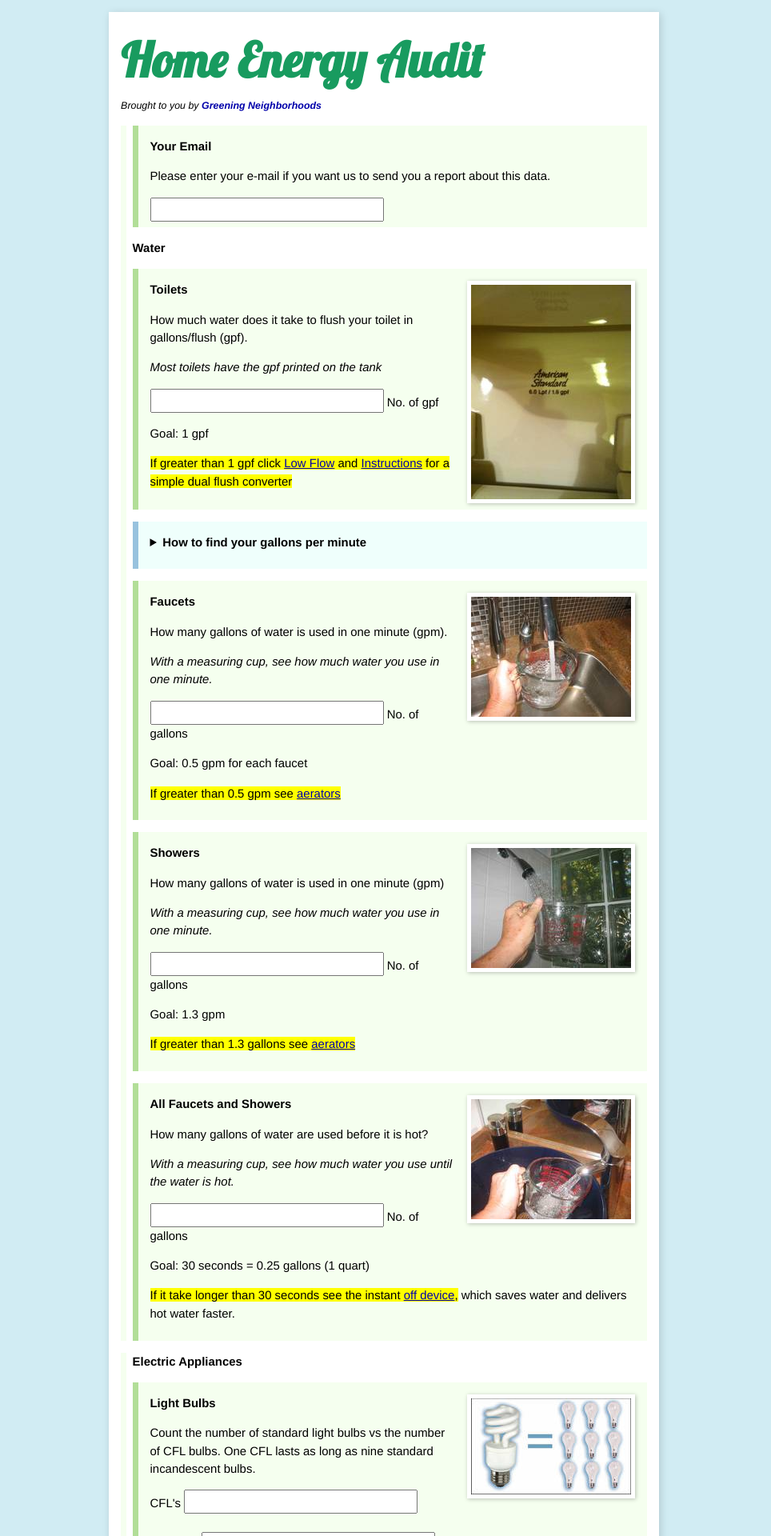
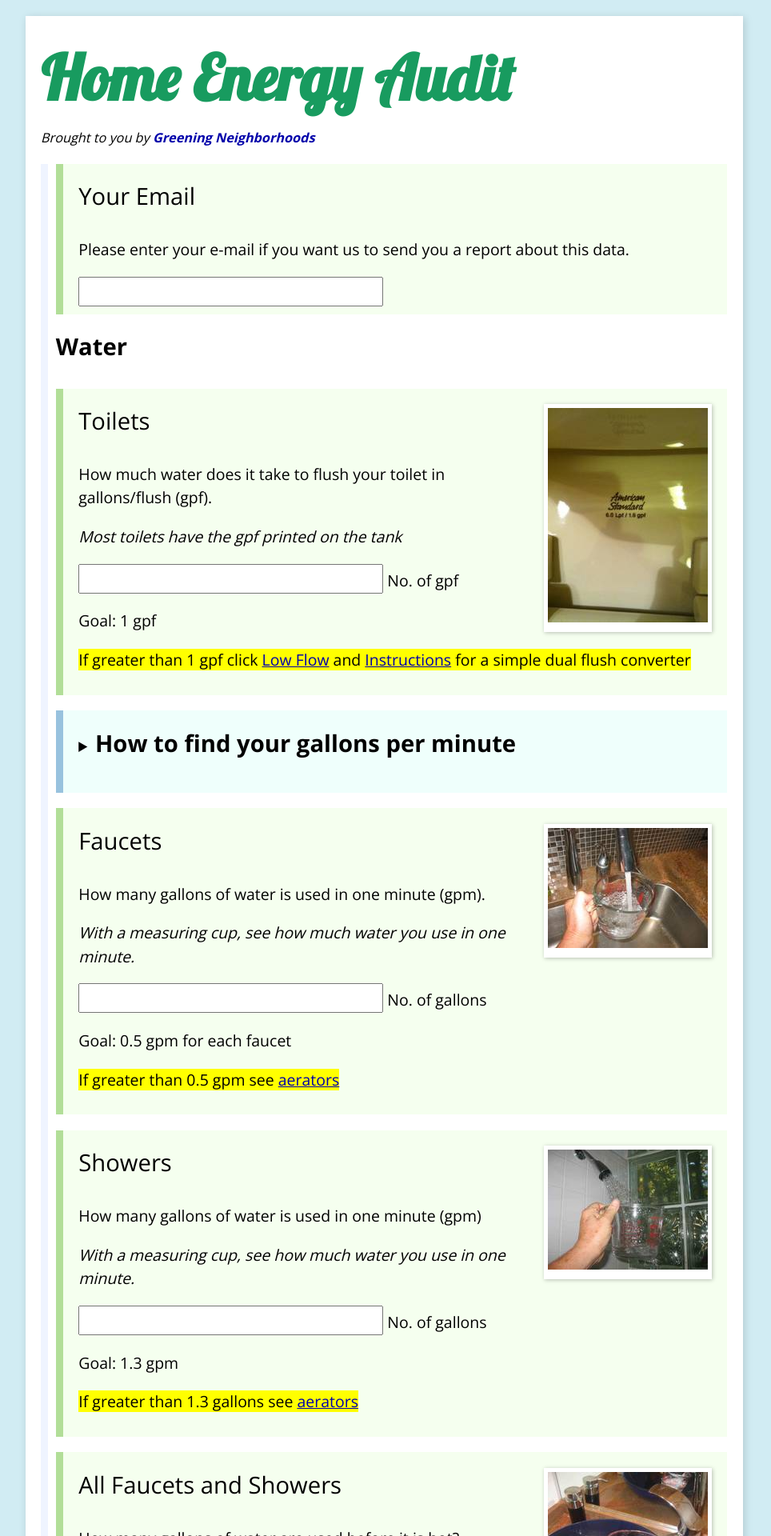
Before and after one commit to GreeningNeighborhoods/greeningneighborhoods.github.io, a Jekyll site: the page built from index.html, in a window 1280 px wide. Shown: the top 1920 px of the page at 80% size, without its empty margins (160-1124 px from the left). Built offline with Jekyll 4.4.1, drawn with Linux system fonts in a browser that asks for light colours; Markdown is read by kramdown in place of the engine named in the settings.

Commit message:
added responsive design

```diff
--- a/css/main.css
+++ b/css/main.css
@@ -5,6 +5,7 @@
 /*****************************************************************************/
 
 @import url(http://fonts.googleapis.com/css?family=Lobster);
+@import url(http://fonts.googleapis.com/css?family=Open+Sans:400,700,300);
 
 /* Global Reset */
 * {
@@ -16,7 +17,7 @@
 
 body {
   background-color: #D1ECF3;
-  font: 13.34px Helvetica, Arial, sans-serif;
+  font: 13.34px 'Open Sans', Helvetica, Arial, sans-serif;
   font-size: small;
   text-align: center;
 }
@@ -90,7 +91,7 @@
 }
 
 .img_link img {
-  display: block;
+  /*display: block;*/
 }
 
 section section:before,
@@ -101,6 +102,15 @@
 
 section section:after {
     clear: both;
+}
+
+section h1 {
+  font-size: 1.5em;
+  font-weight: bold;
+}
+
+section section section h1 {
+  font-weight: 300;
 }
 
 section section {
@@ -141,6 +151,20 @@
 }
 
 
+section.water {
+  border-left-color:#EFF4FF;
+}
+section.electric {
+  border-left-color:#FFEFEF;
+}
+section.headting {
+  border-left-color:inherit;
+}
+section.transport {
+  border-left-color:#FFEFFC;
+}
+
+
 /*****************************************************************************/
 /*
 /* Site
@@ -149,7 +173,7 @@
 
 .site {
   background-color: #FFF;
-  font-size: 115%;
+  font-size: 150%;
   text-align: left;
   width: 44em;
   margin: 1em auto 2em;
@@ -246,3 +270,34 @@
 .post pre.terminal code {
   background-color: #333;
 }
+
+footer { padding: 0 1em; }
+
+
+@media ( max-width: 56em ) {
+
+  .header { padding: 0 1em; }
+  .site { font-size: 135%; width:100%; padding:0;}
+  #audit input[type=text] {
+    display: block;
+  }
+
+  section section { padding-left: 0; }
+}
+
+@media ( max-width: 35em ) {
+
+  .site { font-size: 115%; }
+
+  #audit .img_link {
+    margin-left: 0;
+    float: none;
+    text-align: center;
+    margin-bottom: 1em;
+  }
+}
+
+@media ( max-width: 25em ) {
+
+  .site { font-size: 100%; }
+}
--- a/index.html
+++ b/index.html
@@ -5,7 +5,7 @@
 
 <section id="audit">
     <form onsubmit="" target="_blank" id="ss-form" method="POST" action="https://docs.google.com/forms/d/1A_UZ1itz8ZugAHAwy_ndMyZlMZf04muFmwTxjegmWJo/formResponse">
-        <section>
+        <section class="water">
             <section>
                 <h1>Your Email</h1>
                 <p>Please enter your e-mail if you want us to send you a report about this data.</p>
@@ -13,7 +13,7 @@
             </section>
             <h1>Water</h1>
             <section>
-                <a class="img_link" href="img/large/01_1.6_gpf.jpg"><img src="img/thumb/01_1.6_gpf.jpg" alt=""></a>
+                <div class="img_link"><a href="/img/large/01_1.6_gpf.jpg"><img src="/img/thumb/01_1.6_gpf.jpg" alt=""></a></div>
                 <h1>Toilets</h1>
                 <p>How much water does it take to flush your toilet in gallons/flush (gpf).</p>
                 <p><i>Most toilets have the gpf printed on the tank</i></p>
@@ -25,7 +25,7 @@
             </section>
             <aside class="info">
                 <details>
-                    <summary>
+                    <summary tabindex="1">
                         <h1>How to find your <strong>gallons per minute</strong></h1>
                     </summary>
                     <p>You'll need a <strong>mesuring cup</strong> and <strong>a way to keep time</strong> (Your phone probably has an app for that - <small>You <em>could</em> just count in your head</small>)</p>
@@ -47,7 +47,7 @@
                 </details>
             </aside>
             <section>
-                <a class="img_link" href="img/large/02_water_gpm_useage_sm.jpg"><img src="img/thumb/02_water_gpm_useage_sm.jpg" alt=""></a>
+                <div class="img_link"><a href="/img/large/02_water_gpm_useage_sm.jpg"><img src="/img/thumb/02_water_gpm_useage_sm.jpg" alt=""></a></div>
                 <h1>Faucets</h1>
                 <p>How many gallons of water is used in one minute (gpm).</p>
                 <p><i>With a measuring cup, see how much water you use in one minute.</i></p>
@@ -58,7 +58,7 @@
                 <p><mark>If greater than 0.5 gpm see <a href="http://greeningneighborhoods.com/2011/05/18/more-money-saving-water-saving-ideas/" target="_blank">aerators</a></mark></p>
             </section>
             <section>
-                <a class="img_link" href="img/large/03_water_useage_shower_sm.jpg"><img src="img/thumb/03_water_useage_shower_sm.jpg" alt=""></a>
+                <div class="img_link"><a href="/img/large/03_water_useage_shower_sm.jpg"><img src="/img/thumb/03_water_useage_shower_sm.jpg" alt=""></a></div>
                 <h1>Showers</h1>
                 <p>How many gallons of water is used in one minute (gpm)</p>
                 <p><i>With a measuring cup, see how much water you use in one minute.</i></p>
@@ -69,7 +69,7 @@
                 <p><mark>If greater than 1.3 gallons see <a href="http://greeningneighborhoods.com/2011/05/18/more-money-saving-water-saving-ideas/" target="_blank">aerators</a></mark></p>
             </section>
             <section>
-                <a class="img_link" href="img/large/04_water_useage_hot_water_sm.jpg"><img src="img/thumb/04_water_useage_hot_water_sm.jpg" alt=""></a>
+                <div class="img_link"><a href="/img/large/04_water_useage_hot_water_sm.jpg"><img src="/img/thumb/04_water_useage_hot_water_sm.jpg" alt=""></a></div>
                 <h1>All Faucets and Showers</h1>
                 <p>How many gallons of water are used before it is hot?</p>
                 <p><i>With a measuring cup, see how much water you use until the water is hot.</i></p>
@@ -80,10 +80,10 @@
                 <p><mark>If it take longer than 30 seconds see the instant <a href="http://www.instant-off.com/" target="_blank">off device</a>,</mark> which saves water and delivers hot water faster.</p>
             </section>
         </section>
-        <section>
+        <section class="electric">
             <h1>Electric Appliances</h1>
             <section>
-                <a class="img_link" href="img/large/05_1-cfl=9_edison.jpg"><img src="img/thumb/05_1-cfl=9_edison.jpg" alt=""></a>
+                <a class="img_link" href="/img/large/05_1-cfl=9_edison.jpg"><img src="/img/thumb/05_1-cfl=9_edison.jpg" alt=""></a>
                 <h1>Light Bulbs</h1>
                 <p>Count the number of standard light bulbs vs the number of CFL bulbs. One CFL lasts as long as nine standard incandescent bulbs.</p>
 
@@ -96,7 +96,7 @@
                 <p><mark>See <a href="http://greeningneighborhoods.com/2013/03/21/led-lights-are-getting-cheaper/" target="_blank">LEDS are getting cheaper</a></mark></p>
             </section>
             <section>
-                <a class="img_link" href="img/large/06_Energy_Star_energy_guide.JPG"><img src="img/thumb/06_Energy_Star_energy_guide.JPG" alt=""></a>
+                <div class="img_link"><a href="/img/large/06_Energy_Star_energy_guide.JPG"><img src="/img/thumb/06_Energy_Star_energy_guide.JPG" alt=""></a></div>
                 <h1>Appliance Energy Rating</h1>
                 <p>Check the energy rating of your Refrigerator, Dishwasher, Clothes Drier, Washing Machine, and Water Heater if data is available</p>
 
@@ -109,7 +109,7 @@
                 <p><mark>Often there are special discounts on <a href="http://greeningneighborhoods.com/2012/10/05/energy-star-sales-tax-holiday-now/" target="_blank">Energy Star</a> Appliances</mark></p>
             </section>
             <section>
-                <a class="img_link" href="img/large/07_Vampire_Coffee_Maker_004.jpg"><img src="img/thumb/07_Vampire_Coffee_Maker_004.jpg" alt=""></a>
+                <div class="img_link"><a href="/img/large/07_Vampire_Coffee_Maker_004.jpg"><img src="/img/thumb/07_Vampire_Coffee_Maker_004.jpg" alt=""></a></div>
                 <h1>Power Vampires</h1>
                 <p>Check for power vampires.  These are electronic devices that waste electricity even when not "on"</p>
                 <p><i>Unplug them when not in use.</i></p>
@@ -118,10 +118,10 @@
                 <p><mark>See <a href="http://greeningneighborhoods.com/2010/03/03/vampire-power/" target="_blank">energy vampires</a></mark></p>
             </section>
         </section>
-        <section>
+        <section class="headting">
             <h1>Heating/Cooling</h1>
             <section>
-                <a class="img_link" href="img/large/08_Thermostat_64_d._with_hand_06.jpg"><img src="img/thumb/08_Thermostat_64_d._with_hand_06.jpg" alt=""></a>
+                <div class="img_link"><a href="/img/large/08_Thermostat_64_d._with_hand_06.jpg"><img src="/img/thumb/08_Thermostat_64_d._with_hand_06.jpg" alt=""></a></div>
                 <h1>Thermostat</h1>
                 <p>Find out what temperature your thermostat is set at</p>
                 <input tabindex="1" type="text" id="entry_733424313" class="ss-q-short" value="" name="entry.733424313">
@@ -129,7 +129,7 @@
                 <p><mark>See <a href="http://greeningneighborhoods.com/2011/12/27/set-your-thermostat-back-save/" target="_blank">Set Your Thermostat back</a></mark></p>
             </section>
             <section>
-                <a class="img_link" href="img/large/09_Plumbing_hole.JPG"><img src="img/thumb/09_Plumbing_hole.JPG" alt=""></a>
+                <div class="img_link"><a href="/img/large/09_Plumbing_hole.JPG"><img src="/img/thumb/09_Plumbing_hole.JPG" alt=""></a></div>
                 <h1>Wall Air Leaks</h1>
                 <p>Check for air leaks around pipes that pass through walls</p>
                 <p><label for="entry_1654856849">How many holes did you find?</label></p>
@@ -140,7 +140,7 @@
                 <p><mark>See <a href="http://greeningneighborhoods.com/2011/12/21/as-much-as-25-of-heat-loss-is-through-holes-in-walls/" target="_blank">air leaks</a></mark></p>
             </section>
             <section>
-                <a class="img_link" href="img/large/10_Insulated_window_glass.JPG"><img src="img/thumb/10_Insulated_window_glass.JPG" alt=""></a>
+                <div class="img_link"><a href="/img/large/10_Insulated_window_glass.JPG"><img src="/img/thumb/10_Insulated_window_glass.JPG" alt=""></a></div>
                 <h1>Windows</h1>
                 <p>Check to see how many windows are insulating glass (double paned) and how many are single paned?</p>
                 <p>
@@ -151,7 +151,7 @@
                 </p>
             </section>
             <section>
-                <a class="img_link" href="img/large/11_Janice_Weather_Strippping.jpg"><img src="img/thumb/11_Janice_Weather_Strippping.jpg" alt=""></a>
+                <div class="img_link"><a href="/img/large/11_Janice_Weather_Strippping.jpg"><img src="/img/thumb/11_Janice_Weather_Strippping.jpg" alt=""></a></div>
                 <h1>Door and Window Air Leaks</h1>
                 <p>Check doors and windows for air leaks.</p>
                 <p><i>See if you can feel wind blowing in through cracks.</i></p>
@@ -162,7 +162,7 @@
                 <p><mark>See <a href="http://greeningneighborhoods.com/2013/11/06/cold-weather-tip-patch-holes-in-walls/" target="_blank">Weather Stripping</a></mark></p>
             </section>
             <section>
-                <a class="img_link" href="img/large/12_Adding_Outlet_Insulation.jpg"><img src="img/thumb/12_Adding_Outlet_Insulation.jpg" alt=""></a>
+                <div class="img_link"><a href="/img/large/12_Adding_Outlet_Insulation.jpg"><img src="/img/thumb/12_Adding_Outlet_Insulation.jpg" alt=""></a></div>
                 <h1>Outlet &amp; Switch Plate Air Leaks</h1>
                 <p>Check exterior wall outlet and switch plates.</p>
                 <p><i>In winter, if the plates feel cold to the touch, outside air is entering your home.</i></p>
@@ -173,7 +173,7 @@
                 <p><mark>See <a href="http://greeningneighborhoods.com/2013/11/06/cold-weather-tip-patch-holes-in-walls/" target="_blank">Weather Stripping</a></mark></p>
             </section>
             <section>
-                <a class="img_link" href="img/large/13_Insulation_at_Jo's_004.jpg"><img src="img/thumb/13_Insulation_at_Jo's_004.jpg" alt=""></a>
+                <a class="img_link" href="/img/large/13_Insulation_at_Jo's_004.jpg"><img src="/img/thumb/13_Insulation_at_Jo's_004.jpg" alt=""></a>
                 <h1>Insulation</h1>
                 <p>Measure the depth of insulation in your attic:</p>
 
@@ -183,10 +183,10 @@
                 <p><mark>See <a href="http://greeningneighborhoods.com/2011/11/18/winters-on-the-way-its-time-to-insulate/" target="_blank">Attic Insulation</a></mark></p>
             </section>
         </section>
-        <section>
+        <section class="transport">
             <h1>Alternative Transportation</h1>
             <section>
-                <a class="img_link" href="img/large/14_Alt._Trans._Frank_and_MARTA.jpg"><img src="img/thumb/14_Alt._Trans._Frank_and_MARTA.jpg" alt=""></a>
+                <div class="img_link"><a href="/img/large/14_Alt._Trans._Frank_and_MARTA.jpg"><img src="/img/thumb/14_Alt._Trans._Frank_and_MARTA.jpg" alt=""></a></div>
                 <h1>Car Mileage</h1>
                 <p>Keep track of car mileage for one week.</p>
                 <p><i>Reducing car travel is the way we can save the most money by walking, biking, car pooling and taking public transportation</i></p>
@@ -201,15 +201,15 @@
             <div>
                 <input tabindex="1" type="submit" id="ss-submit" value="Submit" name="submit">
             </div>
-            <strong>Please Note!</strong> When you click submit a new window will pop-up confirming your submission to Google Forms. You can close that window.
+            <p><strong>Please Note!</strong> When you click submit a new window will pop-up confirming your submission to Google Forms. You can close that window.</p>
         </div>
     </form>
 </section>
 
-<section>
+<footer>
     <h1>Keeping Score</h1>
     <p>Look at your family's water, electric and gas bills. Make note of the kilowatt hours of electricity, your therms (or CCF) of gas and your water use for the months before putting the energy saving measures in place.  There should be a difference in the amount of energy and water you used and savings in your utility bills.</p>
     <h1>What Next?</h1>
     <p>Ultimately our goal should be to heat and cool our homes and drive our cars without depending on fossil fuels.  The day will come when we will generate our electricity from the sun’s energy and our battery powered cars will be charged with renewable fuels.  We will then be living in what is being called net zero homes, meaning that we use more renewable energy sources than non-renewable sources.</p>
     <p>In the meantime we can do something to become net zero.  We can do with our homes what Google does, what Microsoft does, what Walmart does and what a number of cities like the District of Columbia and Houston Texas do.  They become as energy efficient as possible, they generate some of their own power from wind, solar and geothermal and they purchase carbon offsets to make up for the non-renewable energy that they still use.  Greening Neighborhoods is now offering carbon offsets as a means of making our homes net zero.  We do this by offering carbon offsets through North American Wind.  For every 1000 kWh per month purchased, individual homes will receive EPA guaranteed Renewable Energy Certificates (RECs) certifying that the home has offset their fossil fuel energy by the equivalent of 1,000 kWh of electricity or 125 therms of natural gas and saved 1,490 pounds of CO2 from being pumped into the atmosphere.  Follow the link and scroll to the bottom of the page to sign up through North American Wind.</p>
-</section>
+</footer>
```
